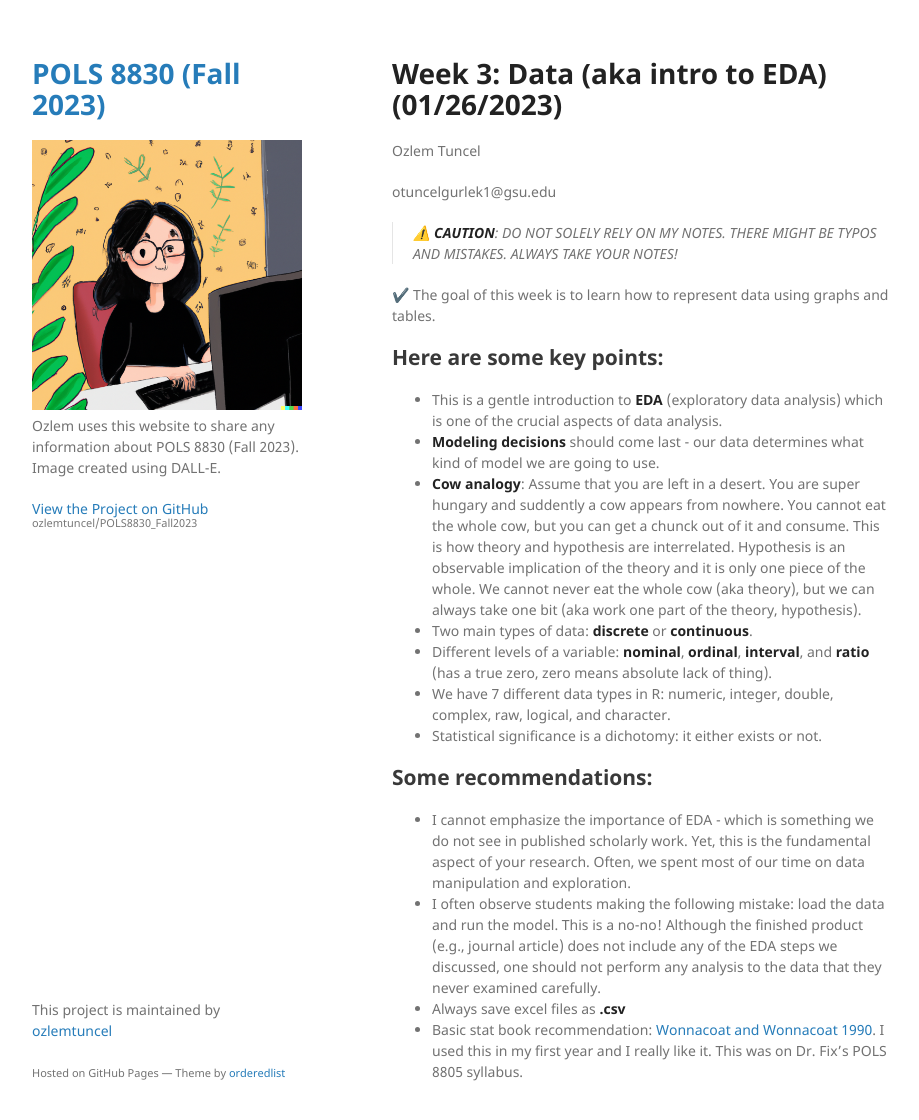
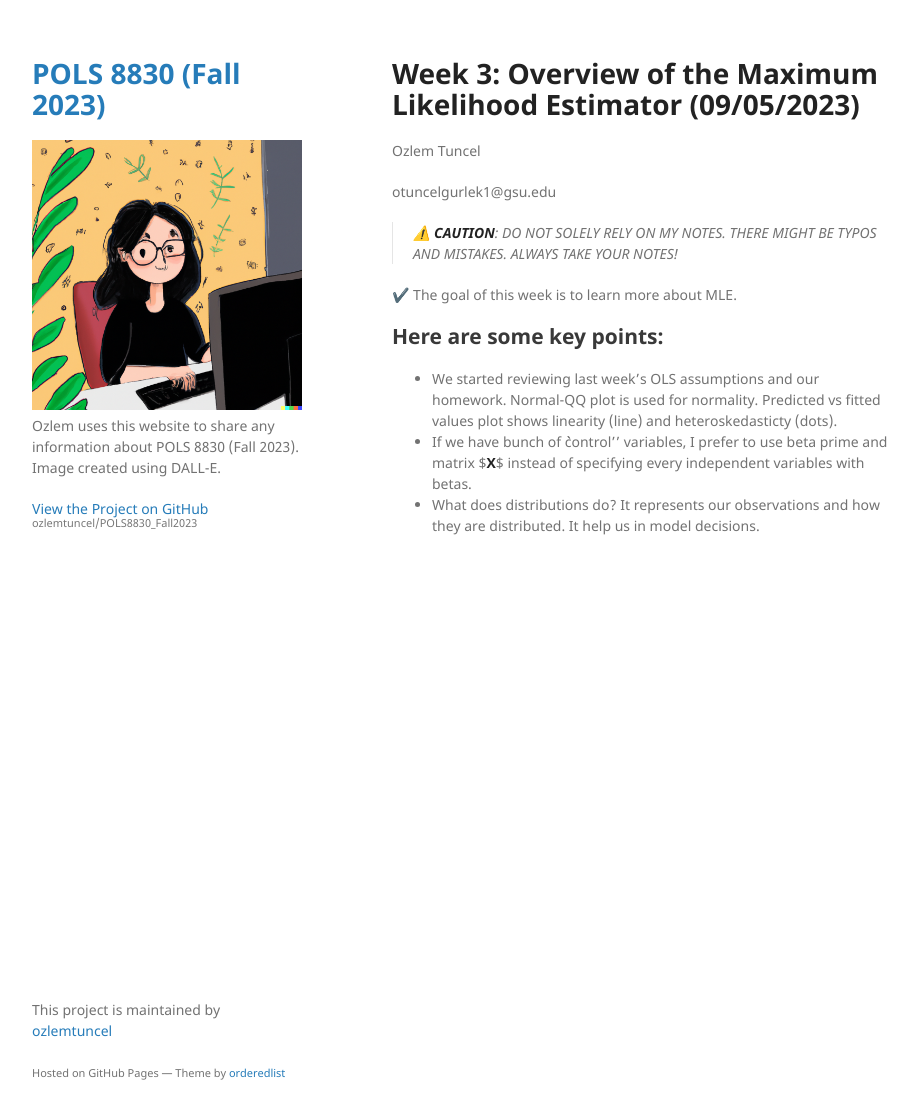
Before and after one commit to ozlemtuncel/POLS8830_Fall2023, a Jekyll site: the page built from docs/week3.md, in a window 1280 px wide and 1152 px high. Shown: the top 1120 px of the window, without its empty margins (178-1097 px from the left). Built offline with Jekyll 4.4.1, drawn with Linux system fonts in a browser that asks for light colours; our own code applies the rules of GitHub Pages for plain Markdown files.

Commit message:
Update week3.md

```diff
--- a/docs/week3.md
+++ b/docs/week3.md
@@ -1,23 +1,13 @@
-# Week 3: Data (aka intro to EDA) (01/26/2023)
+# Week 3: Overview of the Maximum Likelihood Estimator (09/05/2023)
 Ozlem Tuncel
 
 otuncelgurlek1@gsu.edu
 
 > ⚠️ **CAUTION**: DO NOT SOLELY RELY ON MY NOTES. THERE MIGHT BE TYPOS AND MISTAKES. ALWAYS TAKE YOUR NOTES!
 
-✔️ The goal of this week is to learn how to represent data using graphs and tables.
+✔️ The goal of this week is to learn more about MLE.
 
 ## Here are some key points:
-- This is a gentle introduction to **EDA** (exploratory data analysis) which is one of the crucial aspects of data analysis.
-- **Modeling decisions** should come last - our data determines what kind of model we are going to use.
-- **Cow analogy**: Assume that you are left in a desert. You are super hungary and suddently a cow appears from nowhere. You cannot eat the whole cow, but you can get a chunck out of it and consume. This is how theory and hypothesis are interrelated. Hypothesis is an observable implication of the theory and it is only one piece of the whole. We cannot never eat the whole cow (aka theory), but we can always take one bit (aka work one part of the theory, hypothesis).
-- Two main types of data: **discrete** or **continuous**.
-- Different levels of a variable: **nominal**, **ordinal**, **interval**, and **ratio** (has a true zero, zero means absolute lack of thing).
-- We have 7 different data types in R: numeric, integer, double, complex, raw, logical, and character.
-- Statistical significance is a dichotomy: it either exists or not.
-
-## Some recommendations:
-- I cannot emphasize the importance of EDA - which is something we do not see in published scholarly work. Yet, this is the fundamental aspect of your research. Often, we spent most of our time on data manipulation and exploration.
-- I often observe students making the following mistake: load the data and run the model. This is a no-no! Although the finished product (e.g., journal article) does not include any of the EDA steps we discussed, one should not perform any analysis to the data that they never examined carefully.
-- Always save excel files as **.csv**
-- Basic stat book recommendation: [Wonnacoat and Wonnacoat 1990](https://www.amazon.com/Introductory-Statistics-5th-Thomas-Wonnacott/dp/0471615188). I used this in my first year and I really like it. This was on Dr. Fix's POLS 8805 syllabus.
+- We started reviewing last week's OLS assumptions and our homework. Normal-QQ plot is used for normality. Predicted vs fitted values plot shows linearity (line) and heteroskedasticty (dots).
+- If we have bunch of ``control'' variables, I prefer to use beta prime and matrix $**X**$ instead of specifying every independent variables with betas.
+- What does distributions do? It represents our observations and how they are distributed. It help us in model decisions.
```
